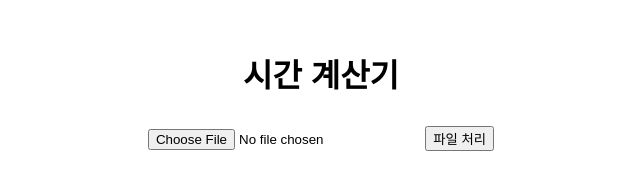
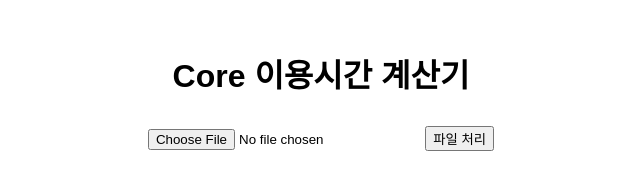
Before and after one commit to elegangce159/core_calculate, a plain HTML site: page index.html in a window 1280 px wide. Shown: the whole page, without its empty margins (319-959 px from the left). Drawn offline with Linux system fonts and the light colour scheme.

Commit message:
Update index.html

```diff
--- a/index.html
+++ b/index.html
@@ -8,7 +8,7 @@
 <script src="script.js" defer></script>
 </head>
 <body>
-<h1>시간 계산기</h1>
+<h1>Core 이용시간 계산기</h1>
 <input type="file" id="fileInput" accept=".xlsx">
 <button onclick="handleFile()">파일 처리</button>
 </body>
```
